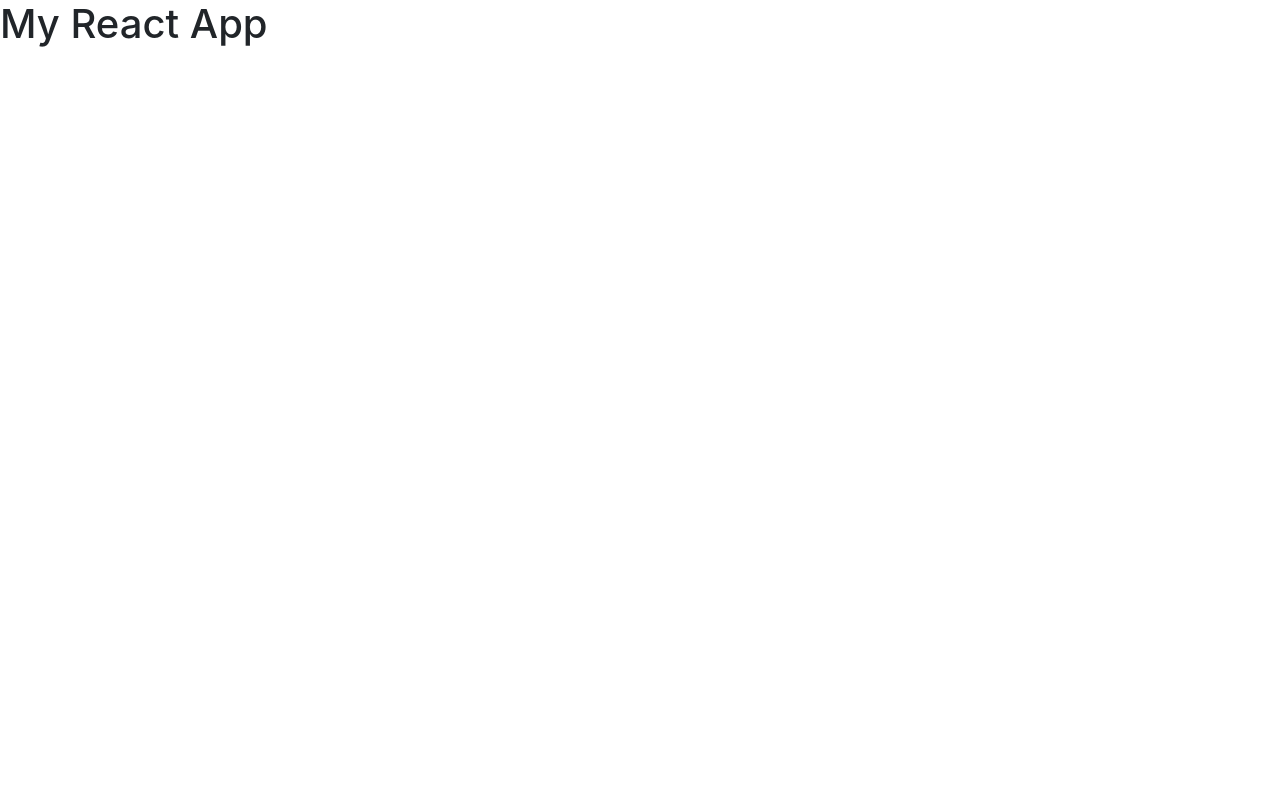
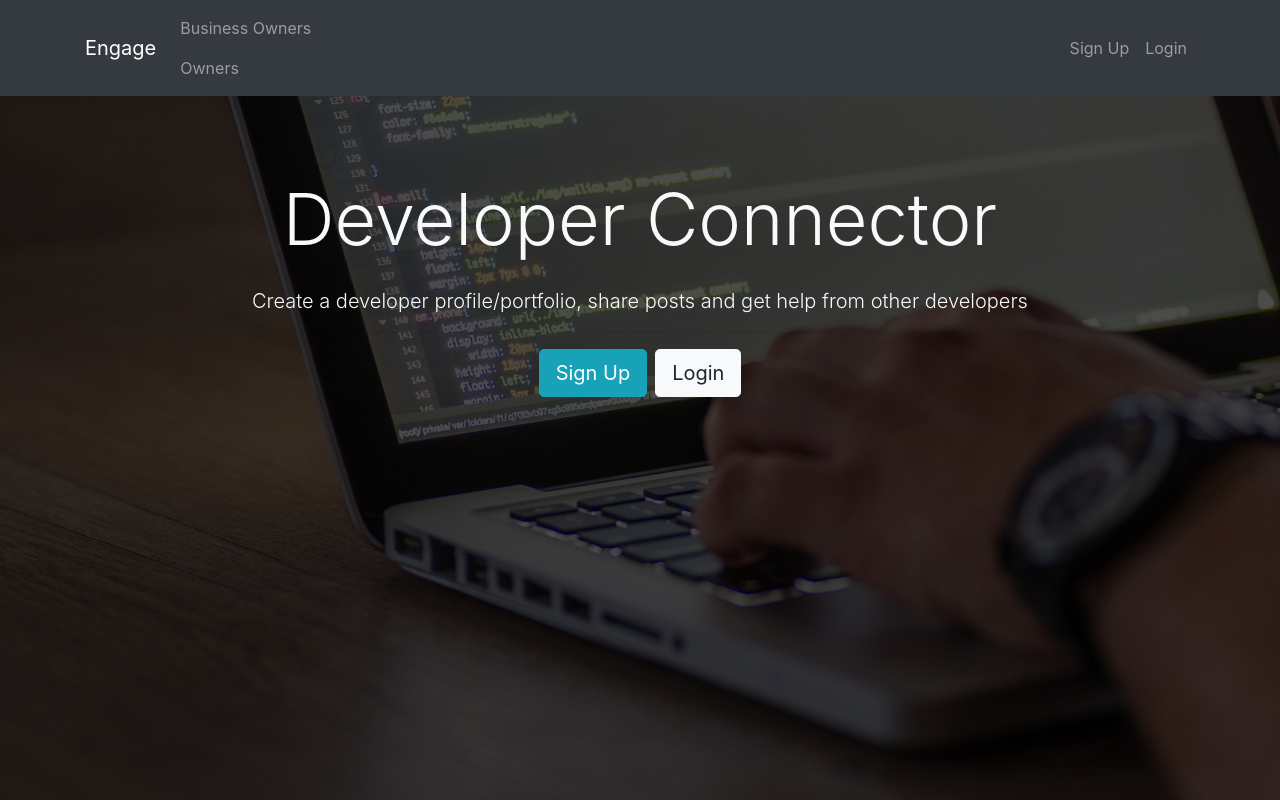
Before and after one commit to Woz-U-Group-Projects/team-ghost-writers, a React (Create React App) app in the folder client/: page /login in a window 1280 px wide. Shown: the top 800 px of the page. Built offline with nearby package versions, Linux system fonts and the light colour scheme.

Commit message:
Front end - added footer, front page (landing) and navbar

```diff
--- a/client/src/App.js
+++ b/client/src/App.js
@@ -1,11 +1,16 @@
 import React, { Component } from 'react';
 import './App.css';
+import Navbar from './components/layout/Navbar';
+import Footer from './components/layout/Footer';
+import Landing from './components/layout/Landing';
 
 class App extends Component {
   render() {
     return (
       <div className="App">
-        <h1>My React App</h1>
+        <Navbar />
+        <Landing />
+        <Footer />
       </div>
     );
   }
--- /dev/null
+++ b/client/src/components/layout/Footer.js
@@ -0,0 +1,11 @@
+import React from 'react'
+
+export default () => {
+  return (
+    <footer className="bg-dark text-white mt-5 p-4 text-center">
+      Copyright &copy; {new Date().getFullYear()} Engage
+    </footer>
+  );
+};
+
+// the copyright gets the new year after ever year change
--- /dev/null
+++ b/client/src/components/layout/Landing.js
@@ -0,0 +1,26 @@
+import React, { Component } from 'react'
+
+class Landing extends Component {
+  render() {
+    return (
+      <div className="landing">
+    <div className="dark-overlay landing-inner text-light">
+      <div className="container">
+        <div className="row">
+          <div className="col-md-12 text-center">
+            <h1 className="display-3 mb-4">Developer Connector
+            </h1>
+            <p className="lead"> Create a developer profile/portfolio, share posts and get help from other developers</p>
+            <hr />
+            <a href="register.html" className="btn btn-lg btn-info mr-2">Sign Up</a>
+            <a href="login.html" className="btn btn-lg btn-light">Login</a>
+          </div>
+        </div>
+      </div>
+    </div>
+  </div>
+    )
+  }
+}
+
+export default Landing;
--- /dev/null
+++ b/client/src/components/layout/Navbar.js
@@ -0,0 +1,43 @@
+// rfc tab - create a component // display dumb components
+//rcc tab -- class based component
+import React, { Component } from 'react'
+
+class Navbar extends Component {
+  render() {
+
+    //the return is for the JSX
+    return (
+      <nav className="navbar navbar-expand-sm navbar-dark bg-dark mb-4">
+    <div className="container">
+      <a className="navbar-brand" href="landing.html">Engage</a>
+      <button className="navbar-toggler" type="button" data-toggle="collapse" data-target="#mobile-nav">
+        <span className="navbar-toggler-icon"></span>
+      </button>
+
+      <div className="collapse navbar-collapse" id="mobile-nav">
+        <ul className="navbar-nav mr-auto">
+          <li className="nav-item">
+            <a className="nav-link" href="profiles.html">Business Owners
+            </a>
+            <a className="nav-link"
+            href="profiles.html">Owners
+            </a>
+          </li>
+        </ul>
+
+        <ul className="navbar-nav ml-auto">
+          <li className="nav-item">
+            <a className="nav-link" href="register.html">Sign Up</a>
+          </li>
+          <li className="nav-item">
+            <a className="nav-link" href="login.html">Login</a>
+          </li>
+        </ul>
+      </div>
+    </div>
+  </nav>
+    )
+  }
+}
+
+export default Navbar
```
